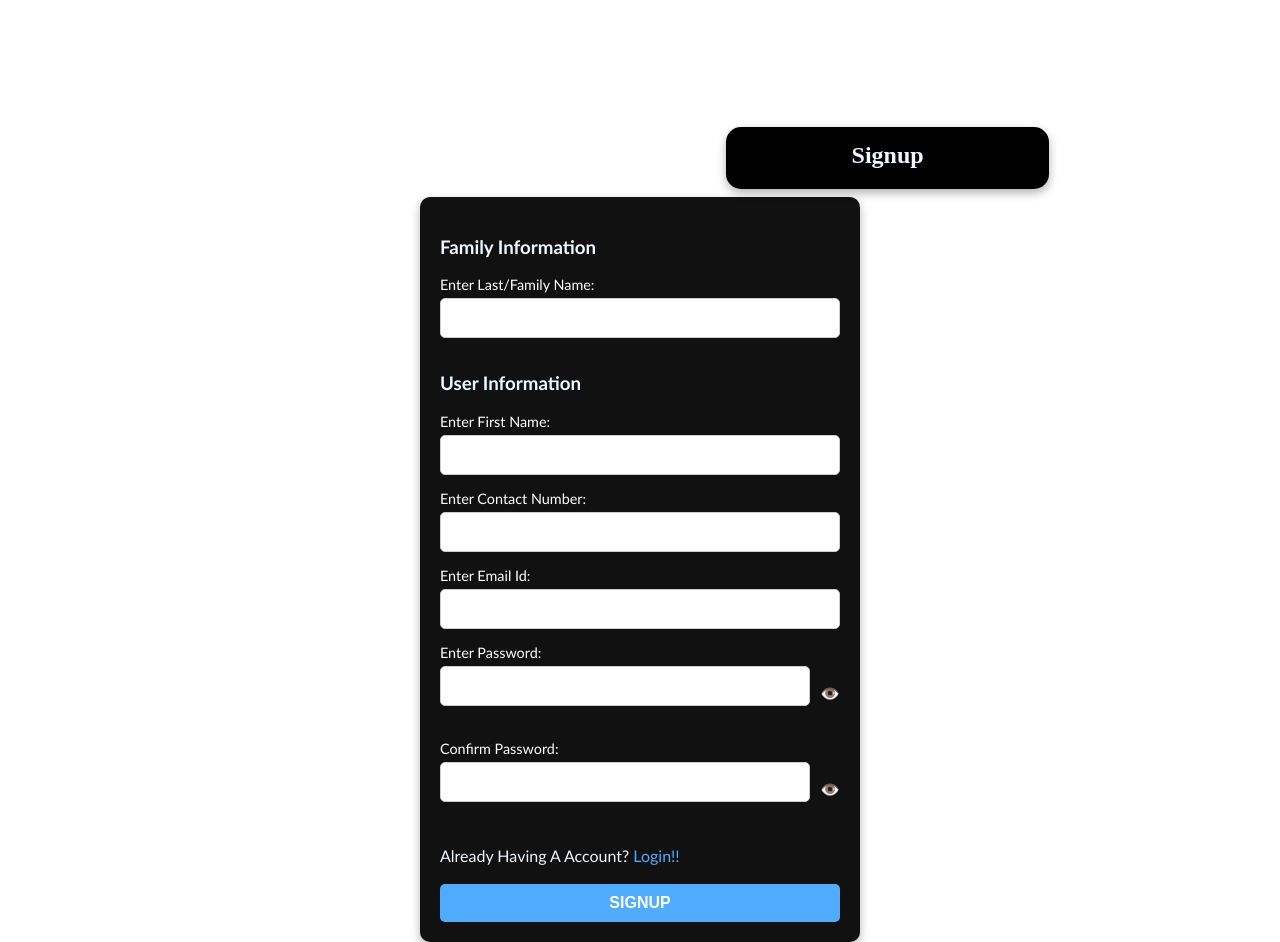
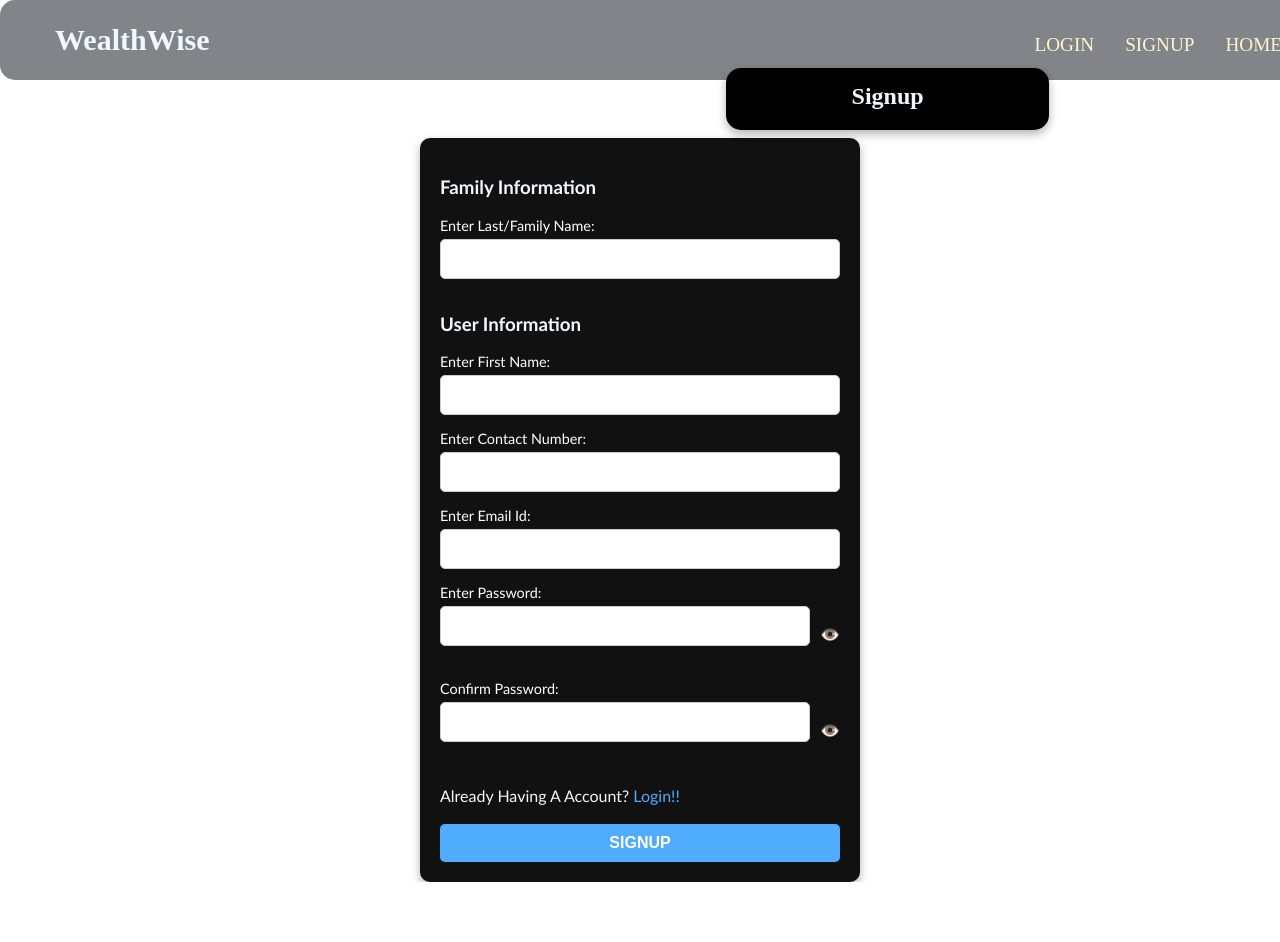
Before and after one commit to Yaash001/WealthWise_Frontend, a React (Vite) app: page /signup in a window 1280 px wide. After the commit the page ends 882 px from the top, so only its background shows below. Built offline with nearby package versions, Linux system fonts and the light colour scheme.

Commit message:
Update Navig.css

```diff
--- a/src/Components/Navig.css
+++ b/src/Components/Navig.css
@@ -1,11 +1,17 @@
 nav{
+    width:100%;
+    height: 80px;
     background-color: #818589;
+    position: fixed;
     color: whitesmoke;
+    top:0;
+    left:0;
     display: flex;
     margin-bottom:35px ;
     justify-content: space-between;
     align-items: center;
     border-radius: 15px;
+    padding: 0 30px;
     box-shadow: #0d031b;
 }
 nav h1 {
```
